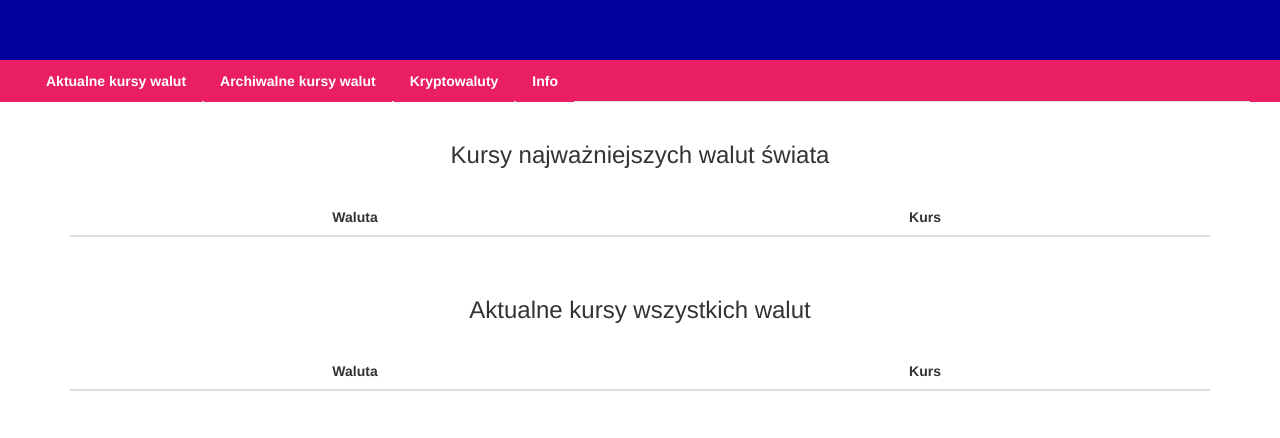
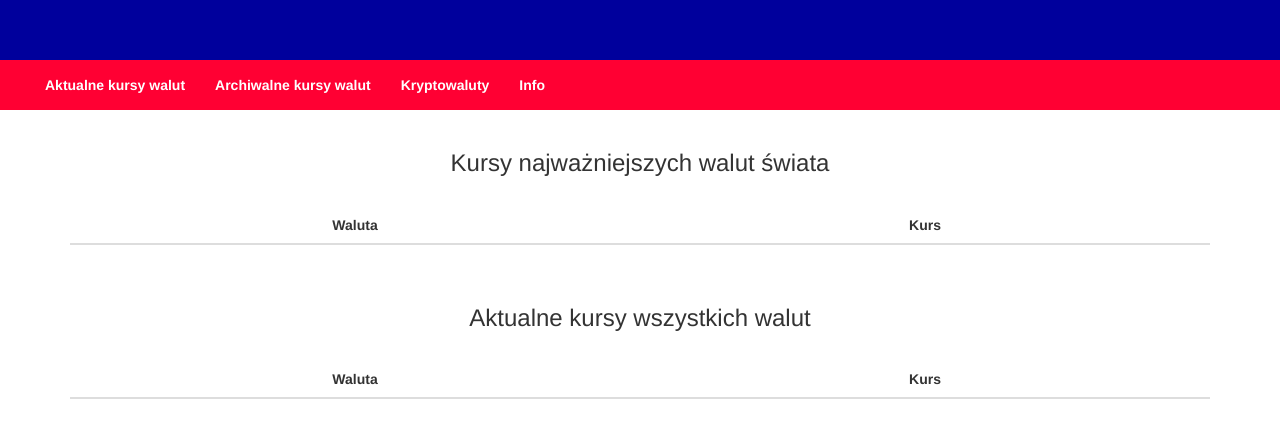
Before and after one commit to PrzemyslavJ/EDI_project-1, a plain HTML site: page index.html in a window 1280 px wide. Shown: the part 180-618 px from the top of the page. Drawn offline with nearby package versions, Linux system fonts and the light colour scheme; no server answers.

Commit message:
Poprawka navbara (mobile device)
Poprawka navbara (mobile device)

```diff
--- a/index.html
+++ b/index.html
@@ -16,19 +16,27 @@
 </head>
 <body>
 
-<div class="jumbotron text-center" style="margin-bottom:0;background-color:#00009C;color:#FFFFFF"">
+<div class="jumbotron text-center" style="margin-bottom:0;background-color:#00009C;color:#FFFFFF">
   <h1>Waluty świata</h1>
   <p>Aktualne i archiwalne kursy światowych walut</p>
 </div>
 
-<nav class="navbar-default" style="background-color: #E91E63">
+
+<nav class="navbar-default" style="background-color: #FF0033">
   <div class="container-fluid">
-    <div class="collapse navbar-collapse">
-      <ul class="nav nav-tabs" style="text-align:center">
-      <li class="nav-item"><a data-toggle="tab" href="#menu1" style="background-color:#E91E63;color:#FFFFFF"><b>Aktualne kursy walut</b></a></li>
-	  <li class="nav-item"><a data-toggle="tab" href="#menu2" style="background-color:#E91E63;color:#FFFFFF"><b>Archiwalne kursy walut</b></a></li>
-      <li class="nav-item"><a data-toggle="tab" href="#menu3" style="background-color:#E91E63;color:#FFFFFF"><b>Kryptowaluty</b></a></li>
-	  <li class="nav-item"><a data-toggle="tab" href="#menu4" style="background-color:#E91E63;color:#FFFFFF"><b>Info</b></a></li>
+    <div class="navbar-header">
+      <button type="button" class="navbar-toggle" data-toggle="collapse" data-target="#myNavbar">
+        <span class="icon-bar"></span>
+        <span class="icon-bar"></span>
+        <span class="icon-bar"></span>
+      </button>
+    </div>
+    <div class="collapse navbar-collapse" id="myNavbar">
+      <ul class="nav navbar-nav">
+      <li class="nav-item"><a data-toggle="tab" href="#menu1" style="background-color:#FF0033;color:#FFFFFF"><b>Aktualne kursy walut</b></a></li>
+	  <li class="nav-item"><a data-toggle="tab" href="#menu2" style="background-color:#FF0033;color:#FFFFFF"><b>Archiwalne kursy walut</b></a></li>
+      <li class="nav-item"><a data-toggle="tab" href="#menu3" style="background-color:#FF0033;color:#FFFFFF"><b>Kryptowaluty</b></a></li>
+	  <li class="nav-item"><a data-toggle="tab" href="#menu4" style="background-color:#FF0033;color:#FFFFFF"><b>Info</b></a></li>
       </ul>
     </div>
   </div>
@@ -127,8 +135,7 @@
 	  <br/>
 	  <font size="3">
 	  <p align="justify">Strona została wykonana przez Przemysława Jaworskiego i Krystiana Steca
-	  - studentów Informatyki Stosowanej na Uniwersytecie Ekonomicznym w Krakowie<br/>
-	  w ramach projektu egzaminacyjnego z przedmiotu Elektroniczna Wymiana Danych
+	  - studentów Informatyki Stosowanej na Uniwersytecie Ekonomicznym w Krakowie w ramach projektu egzaminacyjnego z przedmiotu Elektroniczna Wymiana Danych
 	  w roku akademickim 2019/2020.</p>
 	  </br>
 	  Dane na stronie pochodzą z publicznych serwisów:
```
